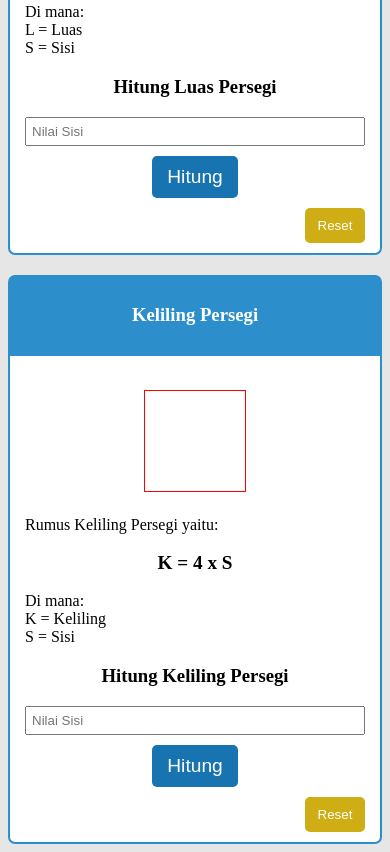
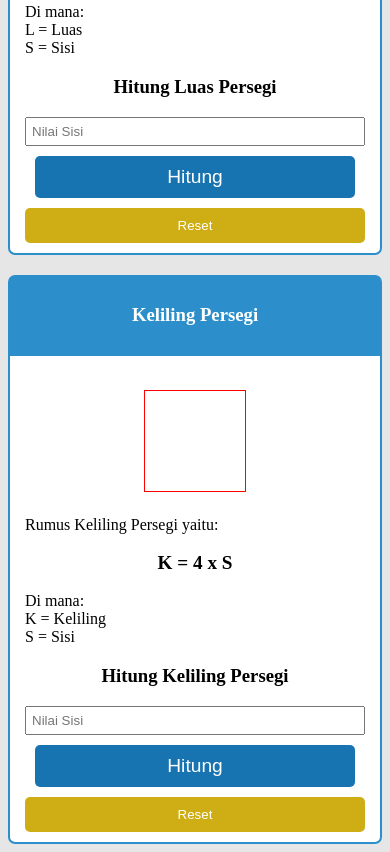
Before and after one commit to revou-fundamental-course/15-may-23-Rafli-4dam, a plain HTML site: page index.html in a window 390 px wide. Shown: the part 415-1267 px from the top of the page. Drawn offline with Linux system fonts and the light colour scheme.

Commit message:
add responsive

```diff
--- a/css/style.css
+++ b/css/style.css
@@ -133,3 +133,22 @@ input{
 .reset-keliling:hover{
     background: rgb(255, 226, 99);
 }
+
+/* Responsive CSS */
+@media only screen and (max-width: 600px) {
+    .figure-reset{
+        justify-content: center;
+    }
+    .hitung-luas{
+        width: 100%;
+    }
+    .reset-luas{
+        width: 100%;
+    }
+    .hitung-keliling{
+        width: 100%;
+    }
+    .reset-keliling{
+        width: 100%;
+    }
+}
--- a/index.html
+++ b/index.html
@@ -33,7 +33,7 @@
             </div>
             <div>
                 <h3>Hitung Luas Persegi</h3>
-                <input id="sisi-luas" name="sisi-luas" placeholder="Nilai Sisi" required>
+                <input id="sisi-luas" name="sisi-luas" placeholder="Nilai Sisi" type="number" required>
 
                 <p class="result-luas" id="rumus-luas">L = S x S</p>
                 <p class="result-luas"> L = <span id="perhitungan-luas"></span> x <span id="perhitungan-luas-2"></span></p>
@@ -70,7 +70,7 @@
             </div>
             <div>
                 <h3>Hitung Keliling Persegi</h3>
-                <input id="sisi-keliling" name="sisi-keliling" placeholder="Nilai Sisi">
+                <input id="sisi-keliling" name="sisi-keliling" placeholder="Nilai Sisi" type="number" required>
 
                 <p class="result-keliling" id="rumus-keliling">K = 4 x S</p>
                 <p class="result-keliling"> K = 4 x <span id="perhitungan-keliling"></span></p>
```
Also changed, not shown: js/script.js (+0 -14 lines).
